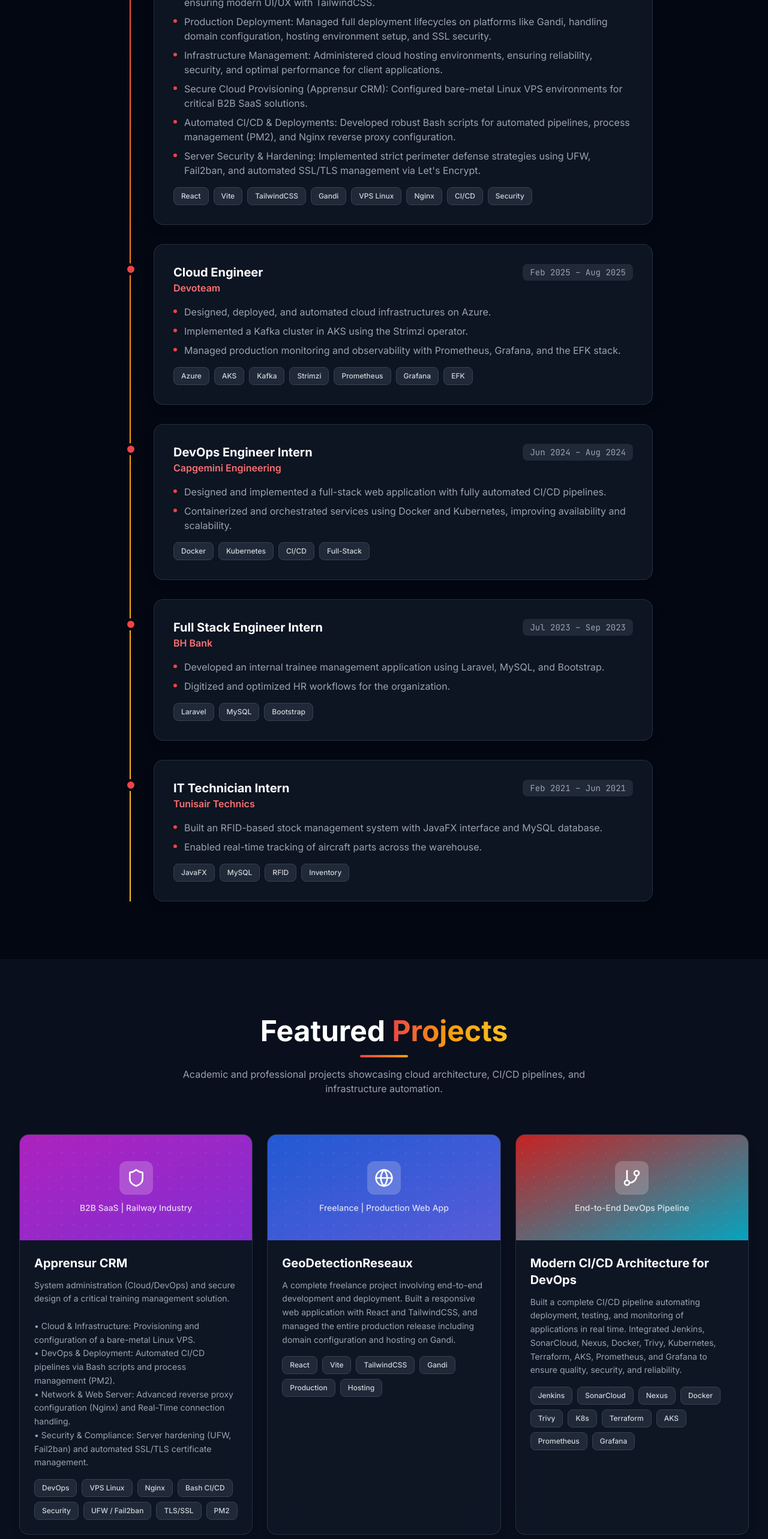
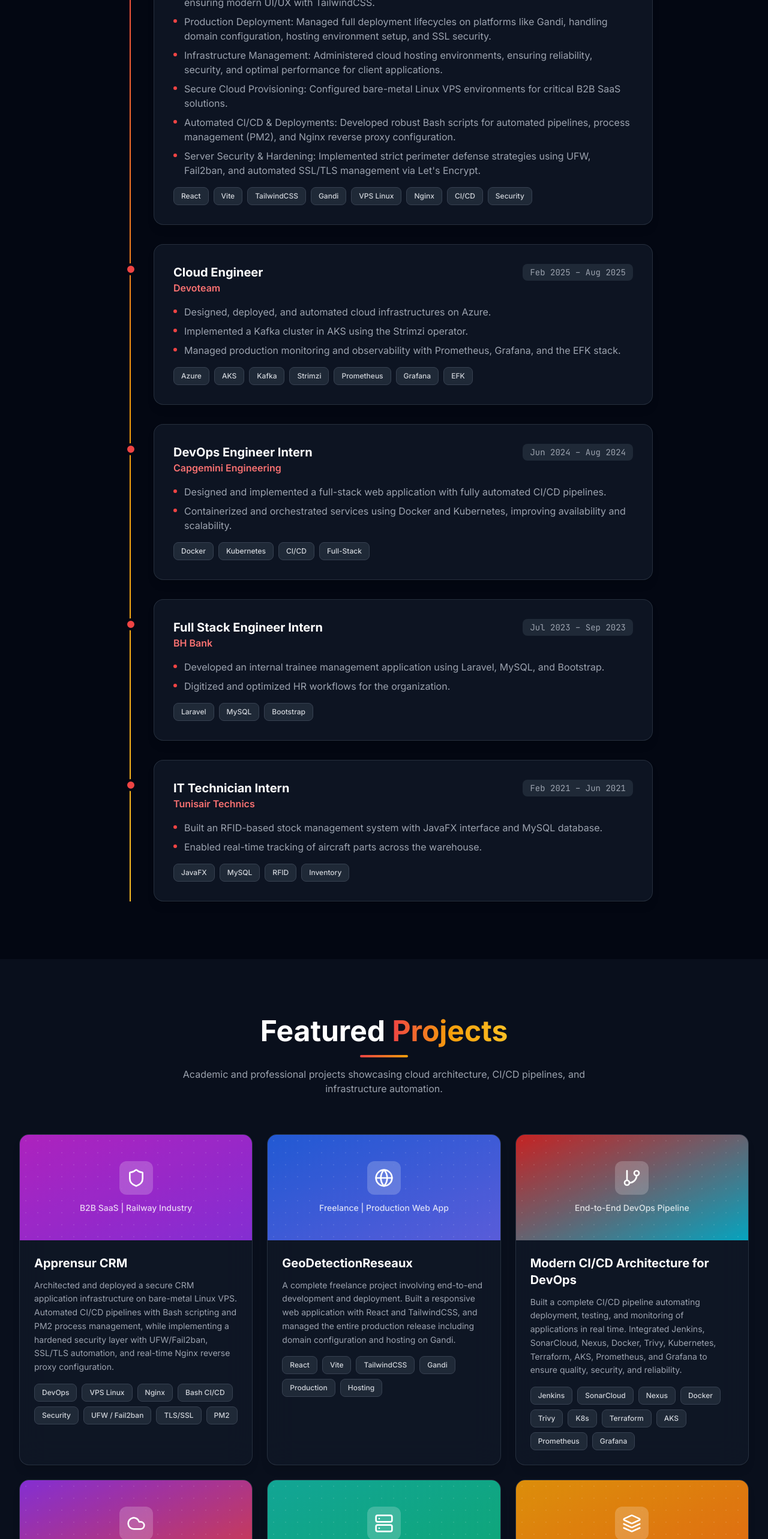
Before and after one commit to nassimfatnassi1999/portfolio-nassim, a React (Vite) app: page / in a window 1280 px wide. Shown: the part 3120-5686 px from the top of the page at 60% size. Built offline with nearby package versions, Linux system fonts and the light colour scheme.

Commit message:
update experience

```diff
--- a/src/translations.ts
+++ b/src/translations.ts
@@ -81,7 +81,7 @@ export const translations = {
             'End-to-End Development: Built high-performance, scalable web applications using React and Vite, ensuring modern UI/UX with TailwindCSS.',
             'Production Deployment: Managed full deployment lifecycles on platforms like Gandi, handling domain configuration, hosting environment setup, and SSL security.',
             'Infrastructure Management: Administered cloud hosting environments, ensuring reliability, security, and optimal performance for client applications.',
-            'Secure Cloud Provisioning (Apprensur CRM): Configured bare-metal Linux VPS environments for critical B2B SaaS solutions.',
+            'Secure Cloud Provisioning: Configured bare-metal Linux VPS environments for critical B2B SaaS solutions.',
             'Automated CI/CD & Deployments: Developed robust Bash scripts for automated pipelines, process management (PM2), and Nginx reverse proxy configuration.',
             'Server Security & Hardening: Implemented strict perimeter defense strategies using UFW, Fail2ban, and automated SSL/TLS management via Let\'s Encrypt.',
           ],
@@ -136,11 +136,7 @@ export const translations = {
           title: 'Apprensur CRM',
           subtitle: 'B2B SaaS | Railway Industry',
           description:
-            `System administration (Cloud/DevOps) and secure design of a critical training management solution.\n\n` +
-            `• Cloud & Infrastructure: Provisioning and configuration of a bare-metal Linux VPS.\n` +
-            `• DevOps & Deployment: Automated CI/CD pipelines via Bash scripts and process management (PM2).\n` +
-            `• Network & Web Server: Advanced reverse proxy configuration (Nginx) and Real-Time connection handling.\n` +
-            `• Security & Compliance: Server hardening (UFW, Fail2ban) and automated SSL/TLS certificate management.`,
+            'Architected and deployed a secure CRM application infrastructure on bare-metal Linux VPS. Automated CI/CD pipelines with Bash scripting and PM2 process management, while implementing a hardened security layer with UFW/Fail2ban, SSL/TLS automation, and real-time Nginx reverse proxy configuration.',
         },
         {
           title: 'GeoDetectionReseaux',
@@ -334,7 +330,7 @@ export const translations = {
             'Développement de bout en bout : Création d\'applications web performantes et évolutives avec React et Vite, assurant une UI/UX moderne avec TailwindCSS.',
             'Déploiement en Production : Gestion complète des cycles de déploiement sur des plateformes comme Gandi, incluant la configuration de domaines et la sécurité SSL.',
             'Gestion d\'Infrastructure : Administration des environnements d\'hébergement cloud, garantissant fiabilité, sécurité et performance optimale.',
-            'Provisionnement Cloud Sécurisé (Apprensur CRM) : Configuration de serveurs vierges (VPS Linux) pour des SaaS B2B critiques.',
+            'Provisionnement Cloud Sécurisé : Configuration de serveurs vierges (VPS Linux) pour des SaaS B2B critiques.',
             'CI/CD & Déploiements Automatisés : Développement de scripts Bash robustes pour les pipelines d\'intégration, gestion des processus (PM2) et configuration de proxy inverse Nginx.',
             'Sécurité & Durcissement Serveur : Implémentation stricte de défenses périmétriques via UFW, Fail2ban, et gestion automatisée SSL/TLS (Let\'s Encrypt).',
           ],
@@ -388,11 +384,7 @@ export const translations = {
           title: 'Apprensur CRM',
           subtitle: 'SaaS B2B | Secteur Ferroviaire',
           description:
-            `Administration système (Cloud/DevOps) et sécurisation d'une solution critique de gestion des formations.\n\n` +
-            `• Cloud & Infrastructure : Provisionnement et configuration de serveur vierge (VPS Linux).\n` +
-            `• DevOps & Déploiement : Automatisation des pipelines CI/CD via scripts Bash et gestion des processus (PM2).\n` +
-            `• Réseau & Web Server : Configuration avancée de proxy inverse (Nginx) et gestion des connexions Temps Réel.\n` +
-            `• Sécurité & Conformité : Durcissement serveur (UFW, Fail2ban) et gestion automatisée des certificats SSL/TLS.`,
+            "Conception et déploiement d'une infrastructure CRM sécurisée sur VPS Linux bare-metal. Automatisation des pipelines CI/CD via scripts Bash et PM2, avec mise en place d'une couche de sécurité renforcée (UFW/Fail2ban), automatisation SSL/TLS et configuration de proxy inverse Nginx pour le temps réel.",
         },
         {
           title: 'GeoDetectionReseaux',
```
Also changed, not shown: 3 other files (tests, documents, lock files or other folders).
